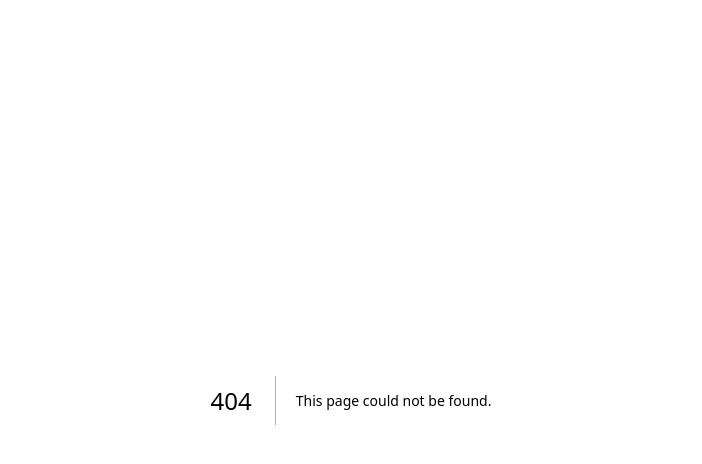
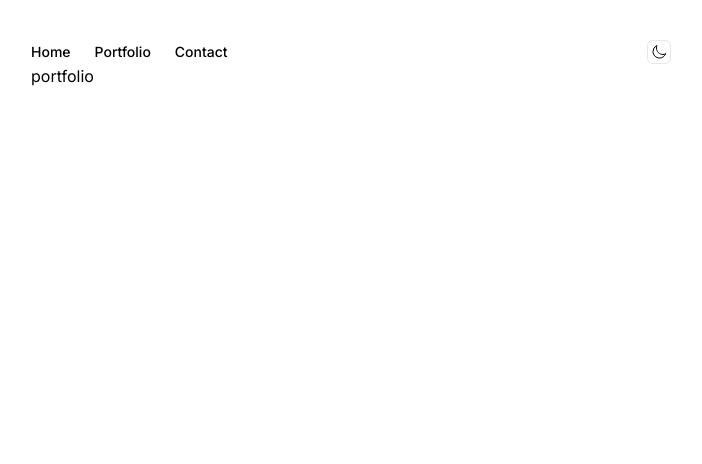
Before and after one commit to hariadiarief/blog, a Next.js app: page /portfolio in a window 1280 px wide. Before the commit this address had no page. Shown: the top 464 px of the page, without its empty margins (289-991 px from the left). Built offline with nearby package versions, Linux system fonts and the light colour scheme.

Commit message:
scafollding app

```diff
--- /dev/null
+++ b/src/app/contact/page.tsx
@@ -0,0 +1,7 @@
+import React from 'react'
+
+export default function contact() {
+    return (
+        <div>contact</div>
+    )
+}
--- a/src/app/globals.css
+++ b/src/app/globals.css
@@ -1,27 +1,3 @@
 @tailwind base;
 @tailwind components;
 @tailwind utilities;
-
-:root {
-  --foreground-rgb: 0, 0, 0;
-  --background-start-rgb: 214, 219, 220;
-  --background-end-rgb: 255, 255, 255;
-}
-
-@media (prefers-color-scheme: dark) {
-  :root {
-    --foreground-rgb: 255, 255, 255;
-    --background-start-rgb: 0, 0, 0;
-    --background-end-rgb: 0, 0, 0;
-  }
-}
-
-body {
-  color: rgb(var(--foreground-rgb));
-  background: linear-gradient(
-      to bottom,
-      transparent,
-      rgb(var(--background-end-rgb))
-    )
-    rgb(var(--background-start-rgb));
-}
--- a/src/app/layout.tsx
+++ b/src/app/layout.tsx
@@ -1,12 +1,17 @@
 import type { Metadata } from 'next'
 import { Inter } from 'next/font/google'
+import Link from "next/link"
+
+import { ThemeProvider } from '@/components/theme-provider';
+import ThemeToggle from '@/components/theme-toggle';
+
 import './globals.css'
 
 const inter = Inter({ subsets: ['latin'] })
 
 export const metadata: Metadata = {
-  title: 'Create Next App',
-  description: 'Generated by create next app',
+  title: 'hariadiarief',
+  description: 'personal blog',
 }
 
 export default function RootLayout({
@@ -16,7 +21,23 @@ export default function RootLayout({
 }) {
   return (
     <html lang="en">
-      <body className={inter.className}>{children}</body>
+      <body className={inter.className}>
+        <ThemeProvider>
+          <div className="max-w-2xl mx-auto py-10 px-4">
+            <header>
+              <div className="flex items-center justify-between">
+                <nav className="mr-auto text-sm font-medium space-x-6">
+                  <Link href="/">Home</Link>
+                  <Link href="/portfolio">Portfolio</Link>
+                  <Link href="/contact">Contact</Link>
+                </nav>
+                <ThemeToggle />
+              </div>
+            </header>
+            <main>{children}</main>
+          </div>
+        </ThemeProvider>
+      </body>
     </html>
-  )
+  );
 }
--- a/src/app/page.tsx
+++ b/src/app/page.tsx
@@ -2,112 +2,8 @@ import Image from 'next/image'
 
 export default function Home() {
   return (
-    <main className="flex min-h-screen flex-col items-center justify-between p-24">
-      <div className="z-10 max-w-5xl w-full items-center justify-between font-mono text-sm lg:flex">
-        <p className="fixed left-0 top-0 flex w-full justify-center border-b border-gray-300 bg-gradient-to-b from-zinc-200 pb-6 pt-8 backdrop-blur-2xl dark:border-neutral-800 dark:bg-zinc-800/30 dark:from-inherit lg:static lg:w-auto  lg:rounded-xl lg:border lg:bg-gray-200 lg:p-4 lg:dark:bg-zinc-800/30">
-          Get started by editing&nbsp;
-          <code className="font-mono font-bold">src/app/page.tsx</code>
-        </p>
-        <div className="fixed bottom-0 left-0 flex h-48 w-full items-end justify-center bg-gradient-to-t from-white via-white dark:from-black dark:via-black lg:static lg:h-auto lg:w-auto lg:bg-none">
-          <a
-            className="pointer-events-none flex place-items-center gap-2 p-8 lg:pointer-events-auto lg:p-0"
-            href="https://vercel.com?utm_source=create-next-app&utm_medium=appdir-template&utm_campaign=create-next-app"
-            target="_blank"
-            rel="noopener noreferrer"
-          >
-            By{' '}
-            <Image
-              src="/vercel.svg"
-              alt="Vercel Logo"
-              className="dark:invert"
-              width={100}
-              height={24}
-              priority
-            />
-          </a>
-        </div>
-      </div>
-
-      <div className="relative flex place-items-center before:absolute before:h-[300px] before:w-[480px] before:-translate-x-1/2 before:rounded-full before:bg-gradient-radial before:from-white before:to-transparent before:blur-2xl before:content-[''] after:absolute after:-z-20 after:h-[180px] after:w-[240px] after:translate-x-1/3 after:bg-gradient-conic after:from-sky-200 after:via-blue-200 after:blur-2xl after:content-[''] before:dark:bg-gradient-to-br before:dark:from-transparent before:dark:to-blue-700 before:dark:opacity-10 after:dark:from-sky-900 after:dark:via-[#0141ff] after:dark:opacity-40 before:lg:h-[360px] z-[-1]">
-        <Image
-          className="relative dark:drop-shadow-[0_0_0.3rem_#ffffff70] dark:invert"
-          src="/next.svg"
-          alt="Next.js Logo"
-          width={180}
-          height={37}
-          priority
-        />
-      </div>
-
-      <div className="mb-32 grid text-center lg:max-w-5xl lg:w-full lg:mb-0 lg:grid-cols-4 lg:text-left">
-        <a
-          href="https://nextjs.org/docs?utm_source=create-next-app&utm_medium=appdir-template&utm_campaign=create-next-app"
-          className="group rounded-lg border border-transparent px-5 py-4 transition-colors hover:border-gray-300 hover:bg-gray-100 hover:dark:border-neutral-700 hover:dark:bg-neutral-800/30"
-          target="_blank"
-          rel="noopener noreferrer"
-        >
-          <h2 className={`mb-3 text-2xl font-semibold`}>
-            Docs{' '}
-            <span className="inline-block transition-transform group-hover:translate-x-1 motion-reduce:transform-none">
-              -&gt;
-            </span>
-          </h2>
-          <p className={`m-0 max-w-[30ch] text-sm opacity-50`}>
-            Find in-depth information about Next.js features and API.
-          </p>
-        </a>
-
-        <a
-          href="https://nextjs.org/learn?utm_source=create-next-app&utm_medium=appdir-template-tw&utm_campaign=create-next-app"
-          className="group rounded-lg border border-transparent px-5 py-4 transition-colors hover:border-gray-300 hover:bg-gray-100 hover:dark:border-neutral-700 hover:dark:bg-neutral-800/30"
-          target="_blank"
-          rel="noopener noreferrer"
-        >
-          <h2 className={`mb-3 text-2xl font-semibold`}>
-            Learn{' '}
-            <span className="inline-block transition-transform group-hover:translate-x-1 motion-reduce:transform-none">
-              -&gt;
-            </span>
-          </h2>
-          <p className={`m-0 max-w-[30ch] text-sm opacity-50`}>
-            Learn about Next.js in an interactive course with&nbsp;quizzes!
-          </p>
-        </a>
-
-        <a
-          href="https://vercel.com/templates?framework=next.js&utm_source=create-next-app&utm_medium=appdir-template&utm_campaign=create-next-app"
-          className="group rounded-lg border border-transparent px-5 py-4 transition-colors hover:border-gray-300 hover:bg-gray-100 hover:dark:border-neutral-700 hover:dark:bg-neutral-800/30"
-          target="_blank"
-          rel="noopener noreferrer"
-        >
-          <h2 className={`mb-3 text-2xl font-semibold`}>
-            Templates{' '}
-            <span className="inline-block transition-transform group-hover:translate-x-1 motion-reduce:transform-none">
-              -&gt;
-            </span>
-          </h2>
-          <p className={`m-0 max-w-[30ch] text-sm opacity-50`}>
-            Explore starter templates for Next.js.
-          </p>
-        </a>
-
-        <a
-          href="https://vercel.com/new?utm_source=create-next-app&utm_medium=appdir-template&utm_campaign=create-next-app"
-          className="group rounded-lg border border-transparent px-5 py-4 transition-colors hover:border-gray-300 hover:bg-gray-100 hover:dark:border-neutral-700 hover:dark:bg-neutral-800/30"
-          target="_blank"
-          rel="noopener noreferrer"
-        >
-          <h2 className={`mb-3 text-2xl font-semibold`}>
-            Deploy{' '}
-            <span className="inline-block transition-transform group-hover:translate-x-1 motion-reduce:transform-none">
-              -&gt;
-            </span>
-          </h2>
-          <p className={`m-0 max-w-[30ch] text-sm opacity-50`}>
-            Instantly deploy your Next.js site to a shareable URL with Vercel.
-          </p>
-        </a>
-      </div>
+    <main className="">
+      <div>Home</div>
     </main>
   )
 }
--- /dev/null
+++ b/src/app/portfolio/page.tsx
@@ -0,0 +1,7 @@
+import React from 'react'
+
+export default function portfolio() {
+    return (
+        <div>portfolio</div>
+    )
+}
--- /dev/null
+++ b/src/components/theme-provider.tsx
@@ -0,0 +1,9 @@
+"use client"
+
+import * as React from "react"
+import { ThemeProvider as NextThemesProvider } from "next-themes"
+import type { ThemeProviderProps } from "next-themes/dist/types"
+
+export function ThemeProvider({ children, ...props }: ThemeProviderProps) {
+    return <NextThemesProvider {...props}>{children}</NextThemesProvider>
+}
--- /dev/null
+++ b/src/components/theme-toggle.tsx
@@ -0,0 +1,46 @@
+"use client";
+import { useTheme } from "next-themes";
+
+const ThemeToggle = () => {
+    const { theme, setTheme } = useTheme();
+
+
+    return (
+        <button
+            onClick={() => setTheme(theme === "light" ? "dark" : "light")}
+            className="border rounded-md w-6 h-6 flex items-center justify-center">
+            <span className="sr-only">Toggle mode</span>
+            {theme !== "dark" ? (
+                <svg
+                    xmlns="http://www.w3.org/2000/svg"
+                    fill="none"
+                    viewBox="0 0 24 24"
+                    strokeWidth={1.5}
+                    stroke="currentColor"
+                    className="w-4 h-4">
+                    <path
+                        strokeLinecap="round"
+                        strokeLinejoin="round"
+                        d="M21.752 15.002A9.718 9.718 0 0118 15.75c-5.385 0-9.75-4.365-9.75-9.75 0-1.33.266-2.597.748-3.752A9.753 9.753 0 003 11.25C3 16.635 7.365 21 12.75 21a9.753 9.753 0 009.002-5.998z"
+                    />
+                </svg>
+            ) : (
+                <svg
+                    xmlns="http://www.w3.org/2000/svg"
+                    fill="none"
+                    viewBox="0 0 24 24"
+                    strokeWidth={1.5}
+                    stroke="currentColor"
+                    className="w-4 h-4">
+                    <path
+                        strokeLinecap="round"
+                        strokeLinejoin="round"
+                        d="M12 3v2.25m6.364.386l-1.591 1.591M21 12h-2.25m-.386 6.364l-1.591-1.591M12 18.75V21m-4.773-4.227l-1.591 1.591M5.25 12H3m4.227-4.773L5.636 5.636M15.75 12a3.75 3.75 0 11-7.5 0 3.75 3.75 0 017.5 0z"
+                    />
+                </svg>
+            )}
+        </button>
+    );
+};
+
+export default ThemeToggle;
```
Also changed, not shown: package.json (+6 -5 lines), 1 other file (tests, documents, lock files or other folders).
